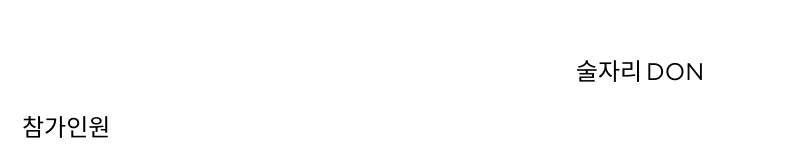
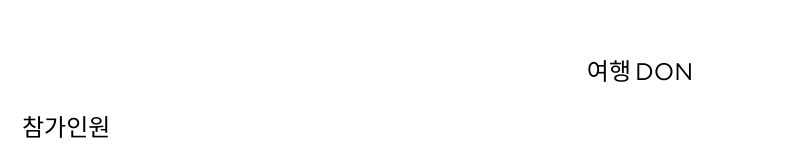
Before and after one commit to sinchonthon-team3/Dont-dont-don-Front, a React (Create React App) app in the folder front/: page /travel/participants in a window 1280 px wide. Shown: the top 153 px of the page, without its empty margins (0-811 px from the left). Built offline with nearby package versions, Linux system fonts and the light colour scheme; a web font is replaced by a local one.

Commit message:
fix: 오타 수정

```diff
--- a/front/src/pages/TravelParticipants.jsx
+++ b/front/src/pages/TravelParticipants.jsx
@@ -33,7 +33,7 @@ function TravelParticipants() {
   return (
     <Container>
       <Title>
-        <TitleKor>술자리</TitleKor>
+        <TitleKor>여행</TitleKor>
         &nbsp;
         <TitleEng>DON</TitleEng>
       </Title>
```
